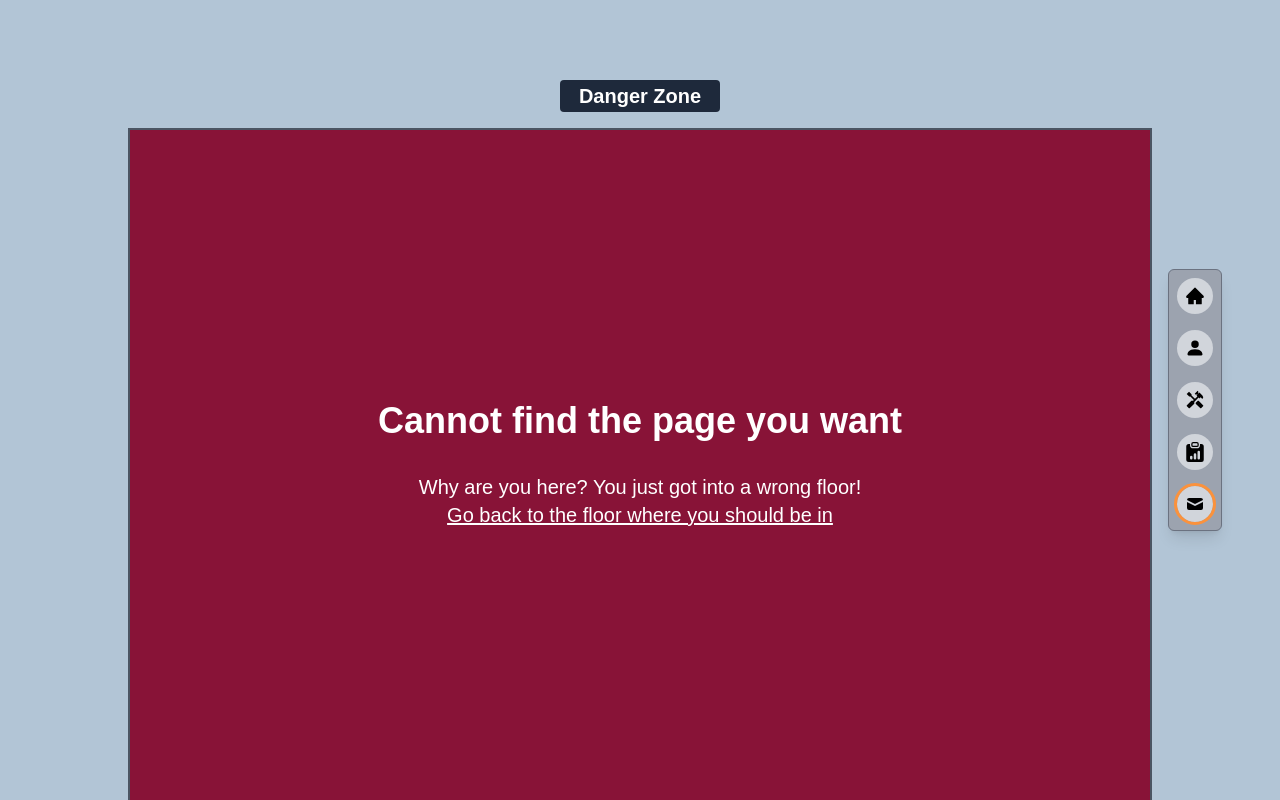
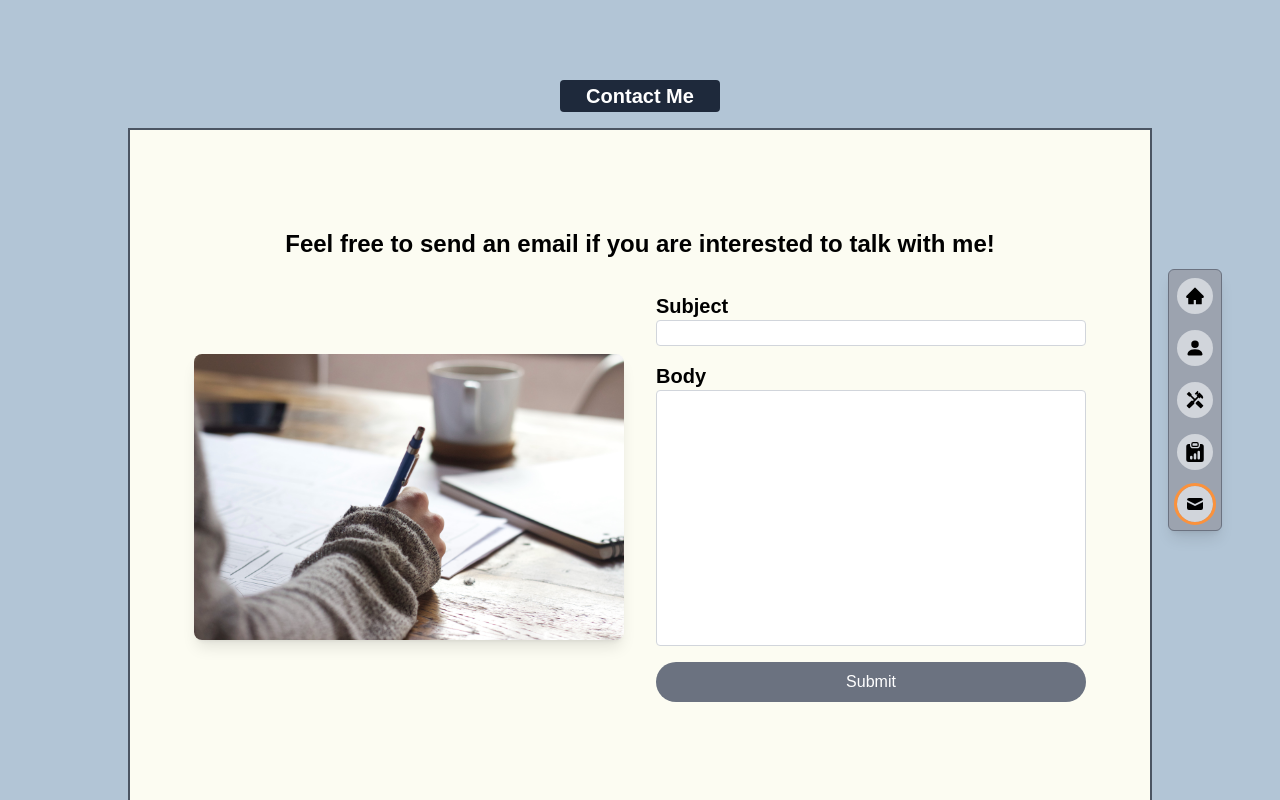
Before and after one commit to alan910127/alan910127, a Next.js app: page /contact in a window 1280 px wide. Before the commit this address had no page. Built offline with nearby package versions, Linux system fonts and the light colour scheme; a web font is replaced by a local one.

Commit message:
✨ Add contact form

```diff
--- a/package.json
+++ b/package.json
@@ -9,14 +9,16 @@
     "start": "next start"
   },
   "dependencies": {
+    "@hookform/resolvers": "^2.9.11",
     "classnames": "^2.3.2",
     "framer-motion": "^10.3.1",
     "jotai": "^2.0.3",
     "next": "^13.2.1",
     "react": "18.2.0",
     "react-dom": "18.2.0",
+    "react-hook-form": "^7.43.6",
     "react-icons": "^4.8.0",
-    "zod": "^3.20.6"
+    "zod": "^3.21.4"
   },
   "devDependencies": {
     "@types/eslint": "^8.21.1",
--- /dev/null
+++ b/src/pages/contact.tsx
@@ -0,0 +1,88 @@
+import { ElevatorLayout } from "@/layouts/ElevatorLayout";
+import { zodResolver } from "@hookform/resolvers/zod";
+import { type NextPage } from "next";
+import Image from "next/image";
+import { useForm } from "react-hook-form";
+import { z } from "zod";
+
+import composeImage from "~/images/compose.jpg";
+
+const emailContentSchema = z.object({
+  subject: z.string().min(1),
+  body: z.string().min(1),
+});
+
+type EmailContent = z.infer<typeof emailContentSchema>;
+
+const ContactPage: NextPage = () => {
+  const {
+    register,
+    handleSubmit,
+    formState: { errors },
+  } = useZodForm(emailContentSchema);
+
+  const sendEmail = (data: EmailContent) => {
+    window.location.href = `mailto:lilunlin.cs@gmail.com?subject=${data.subject}&body=${data.body}`;
+  };
+
+  return (
+    <ElevatorLayout
+      title="Hello, I am Alan | Contact"
+      currentLabel="Contact Me"
+    >
+      <main className="flex h-full flex-col items-center justify-center gap-8 px-16 font-main">
+        <h1 className="text-2xl font-bold">
+          Feel free to send an email if you are interested to talk with me!
+        </h1>
+        <section className="grid w-full grid-cols-1 items-center gap-8 md:grid-cols-2">
+          <Image
+            src={composeImage}
+            alt="compose a mail"
+            className="hidden rounded-lg shadow-lg md:block"
+          />
+          <form
+            // eslint-disable-next-line @typescript-eslint/no-misused-promises
+            onSubmit={handleSubmit(sendEmail)}
+            className="flex flex-col items-stretch gap-4"
+          >
+            <fieldset className="flex flex-col">
+              <label htmlFor="subject" className="text-xl font-semibold">
+                Subject
+              </label>
+              <input
+                id="subject"
+                className="rounded border border-gray-300"
+                {...register("subject")}
+              />
+              {errors.subject && (
+                <span className="text-red-600">{errors.subject.message}</span>
+              )}
+            </fieldset>
+            <fieldset className="flex flex-col">
+              <label htmlFor="body" className="text-xl font-semibold">
+                Body
+              </label>
+              <textarea
+                id="body"
+                className="h-64 resize-none rounded border border-gray-300"
+                {...register("body")}
+              />
+              {errors.body && (
+                <span className="text-red-600">{errors.body.message}</span>
+              )}
+            </fieldset>
+            <button className="rounded-full bg-gray-500 py-2 text-white transition-transform duration-300 hover:scale-110 hover:bg-gray-600">
+              Submit
+            </button>
+          </form>
+        </section>
+      </main>
+    </ElevatorLayout>
+  );
+};
+
+export default ContactPage;
+
+const useZodForm = <S extends z.ZodSchema>(schema: S) => {
+  return useForm<z.infer<S>>({ resolver: zodResolver(schema) });
+};
```
Also changed, not shown: public/images/compose.jpg (added), 1 other file (tests, documents, lock files or other folders).
